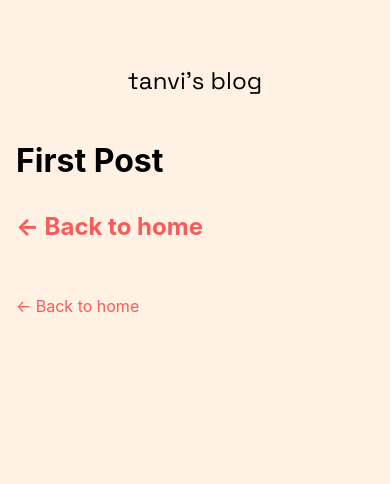
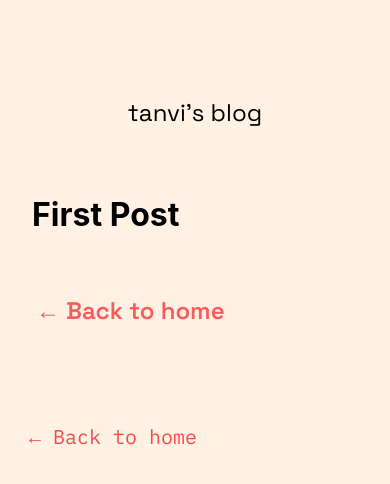
Before and after one commit to chronictanvi/blog, a Next.js app: page /posts/first-post in a window 390 px wide. Shown: the top 484 px of the page. Built offline with nearby package versions, Linux system fonts and the light colour scheme.

Commit message:
fixing padding on mobile and some local styles

```diff
--- a/components/layout.js
+++ b/components/layout.js
@@ -59,8 +59,11 @@ export default function Layout({ children, home }) {
       }
       <main>{children}</main>
       {!home && (
-        <div className={styles.backToHome}>
-          <Link href="/">← Back to home</Link>
+        <div className={utilStyles.backToHome}>
+          <Link href="/" className={utilStyles.navText}>
+            {" "}
+            ← Back to home{" "}
+          </Link>
         </div>
       )}
     </div>
--- a/styles/Home.module.css
+++ b/styles/Home.module.css
@@ -1,3 +1,5 @@
+
+
 .container {
   min-height: 100vh;
   padding: 0 0.5rem;
@@ -93,7 +95,7 @@ padding-top: .5em;
 
 @media (max-width: 600px) {
   .grid {
-    width: 100%;
+    width: 90%;
     flex-direction: column;
   }
 }
--- a/styles/global.css
+++ b/styles/global.css
@@ -13,9 +13,20 @@ body {
   background-color: #fff1e3;
 }
 
-* {
+ * {
   box-sizing: border-box;
 }
+
+
+
+@media (max-width: 600px) {
+  * {
+    box-sizing: border-box;
+    padding: .25em;
+  }
+}
+
+
 
 a {
   color: rgba(248, 74, 74, 0.9);
@@ -48,3 +59,12 @@ sup {
   line-height: 0;
   vertical-align: super;
 }
+
+h2 {
+  padding-top: 1em;
+  font-family: 'Space Grotesk', sans-serif;
+  font-weight: 600;
+  font-size: 1.5rem;
+  line-height: 1.4;
+  margin: 1rem 0;
+}
--- a/styles/utils.module.css
+++ b/styles/utils.module.css
@@ -9,10 +9,9 @@
 
 .headingXl {
   font-family: 'Space Grotesk', sans-serif;
-  font-weight: 600;
+  font-weight: 500;
   font-size: 2rem;
   line-height: 1.3;
-  font-weight: 800;
   letter-spacing: -0.05rem;
   margin: 1rem 0;
 }
@@ -42,6 +41,15 @@
   padding-top: 1px;
 }
 
+.padding10px {
+  padding-top: 10px;
+}
+
+.backToHome
+{
+  margin-top: 4em;
+}
+
 .list {
   list-style: none;
   padding: 0;
@@ -64,4 +72,13 @@
   color: rgb(248, 74, 74);
 }
 
+
+.navText {
+  font-family: 'IBM Plex Mono', monospace;
+  font-weight: 400;
+  font-size: 1.25em;
+  color: rgb(248, 74, 74);
+}
+
+
 /* change this damned names later */
```
